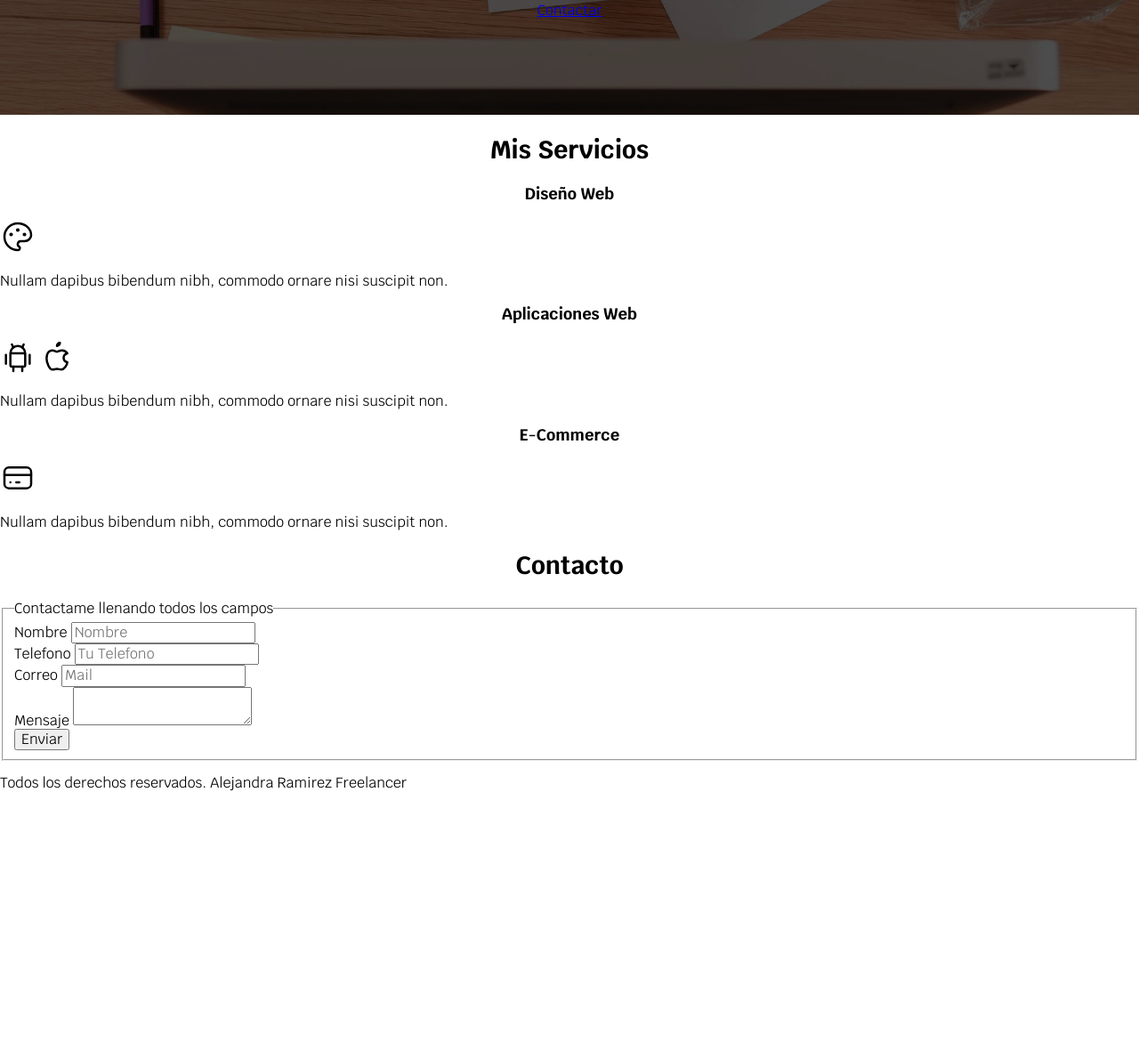
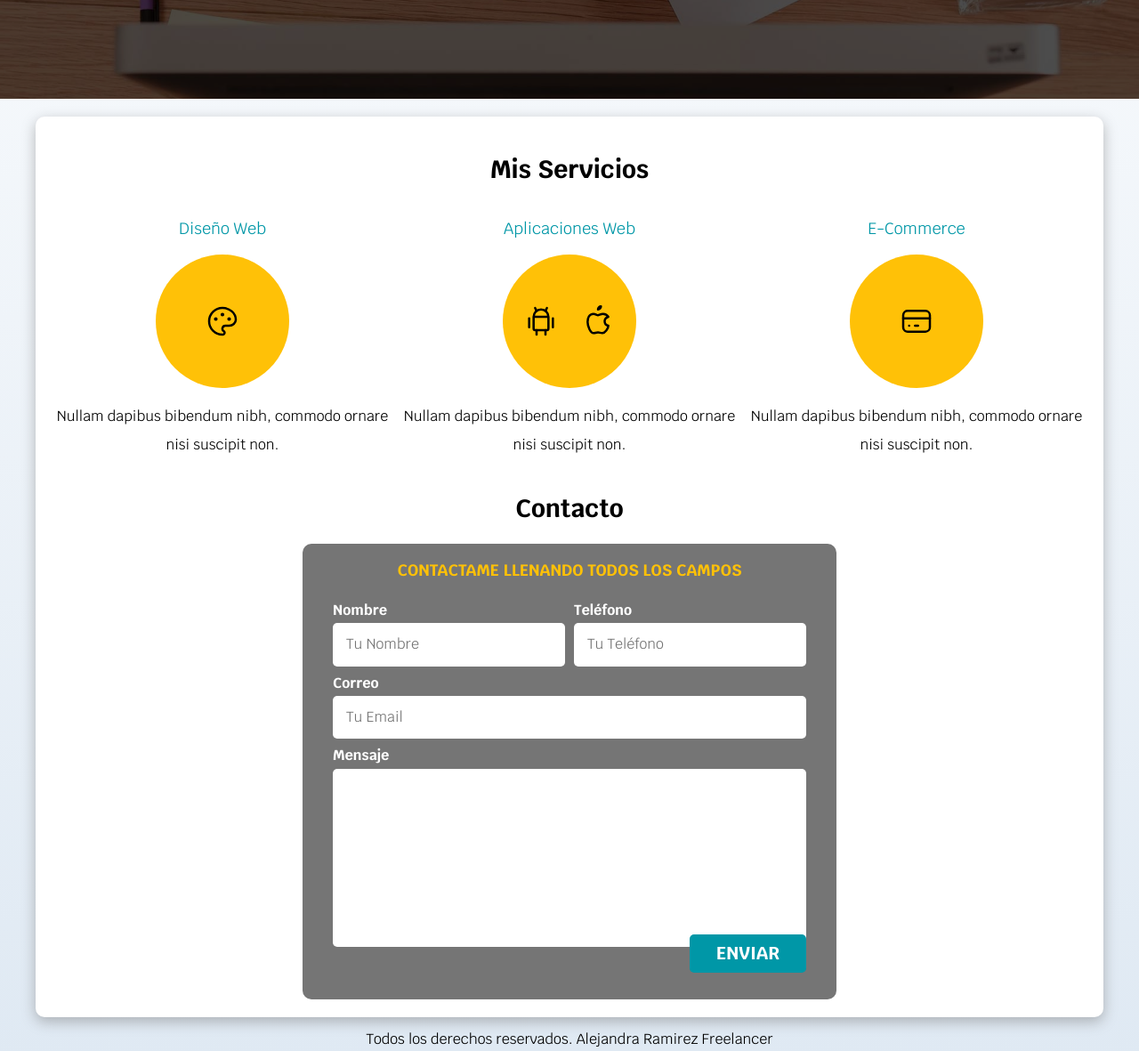
Before and after one commit to Judzuey/Sitio_Freelancer, a plain HTML site: page index.html in a window 1280 px wide. Shown: the part 477-1658 px from the top of the page at 89% size. Before the commit the page ends 1383 px from the top, so only its background shows below. Drawn offline with Linux system fonts and the light colour scheme.

Commit message:
styles finish

```diff
--- a/css/style.css
+++ b/css/style.css
@@ -5,6 +5,7 @@
     --primario: #ffc107;
     --secundario: #0097a7;
     --gris: #757575;
+    --grisClaro: #DFE9F3;
 
     --fuente: 'Krub', sans-serif;
 }
@@ -12,34 +13,70 @@
 /* Reinicia los valores de rem */
 html {
     font-size: 62.5%;
-    box-sizing: border-box;
+    box-sizing: border-box; /* Hack para Box Model **/
+    scroll-snap-type: y mandatory;
 }
 
-/* *, *:before, *:after {
+*, *:before, *:after {
     box-sizing: inherit;
-} */
+}
 
 body {
-    font-size: 16px;
-    font-family: var(--fuente);
+    font-size: 16px; /* 1rem = 10px */
+    font-family: 'Krub', sans-serif;
+    background-image: linear-gradient(to top, var(--grisClaro) 0%, var(--blanco) 100% );
+}
+
+.contenedor {
+    max-width: 120rem;
+    margin: 0 auto;
+}
+
+.boton{
+    background-color: var(--secundario);
+    color: var(--blanco);
+    padding: 1rem 3rem;
+    margin-top: 1rem;
+    font-size: 2rem;
+    text-decoration: none;
+    text-transform: uppercase;
+    font-weight: 700;
+    border-radius: .5rem;
+    width: 90%;
+    text-align: center;
+    border: none;
+}
+
+@media (min-width: 768px) {
+    .boton {
+        width: auto;
+    }
+}
+.boton:hover {
+    cursor: pointer;
+}
+
+.sombra {
+    box-shadow: 0px 5px 15px 0px rgba(112,112,112,0.48);
+    background-color: var(--blanco);
+    padding: 2rem;
+    border-radius: 1rem;
 }
 
 /* Tipografia */
 h1 {
     font-size: 3.8rem;
 }
-
 h2 {
     font-size: 2.8rem;
 }
-
 h3 {
     font-size: 1.8rem;
 }
-
-h1, h2, h3 {
+h1,h2,h3 {
     text-align: center;
 }
+
 
 /* *************************** */
 
@@ -48,29 +85,30 @@ h1, h2, h3 {
     font-size: 2rem;
 }
 
-.titulo span {
-    font-size: 2rem;
+/** Utilidades **/
+.w-sm-100 {
+    width: 100%;
 }
-
-.contenedor {
-    max-width: 120rem;
-    margin: 0 auto;
+@media (min-width: 768px) {
+    .w-sm-100 {
+        width: auto;
+    }
 }
-
-.nav-bg {
-    background-color: var(--secundario);
+.flex {
+    display: flex;
+}
+.alinear-derecha {
+    justify-content: flex-end;
 }
 
 /* Navegacion Principal */
 .nav-bg {
     background-color: var(--secundario);
 }
-
 .navegacion-principal {
     display: flex;
     flex-direction: column;
 }
-
 @media (min-width: 768px) {
     .navegacion-principal {
         flex-direction: row;
@@ -87,7 +125,6 @@ h1, h2, h3 {
     font-weight: 700;
     padding: 1rem;
 }
-
 .navegacion-principal a:hover {
     background-color: var(--primario);
     color: var(--oscuro);
@@ -102,24 +139,119 @@ h1, h2, h3 {
     position: relative;
     margin-bottom: 2rem;
 }
-
 .contenido-hero {
     position: absolute;
-    background-color: rgba( 0,0,0, .7 ); /** Anterior **/
+    /* background-color: rgba( 0,0,0, .7 ); */
     background-color: rgb( 0 0 0 / 70% );
     width: 100%;
     height: 100%;
-
     display: flex;
     flex-direction: column;
     align-items: center;
     justify-content: center;
 
 }
-.contenido-hero h2, .contenido-hero p {
+.contenido-hero h2,
+.contenido-hero p {
     color: var(--blanco);
 }
 .contenido-hero .ubicacion {
     display: flex;
     align-items: flex-end;
 }
+
+/** Servicios **/
+@media (min-width: 768px) {
+    .servicios {
+        display: grid;
+        grid-template-columns: repeat(3, 1fr);
+        column-gap: 1rem;
+    }
+}
+
+.servicio {
+    display: flex;
+    flex-direction: column;
+    align-items: center;
+}
+.servicio h3 {
+    color: var(--secundario);
+    font-weight: normal;
+}
+.servicio p {
+    line-height: 2;
+    text-align: center;
+}
+.servicio .iconos {
+    height: 15rem;
+    width: 15rem;
+    background-color: var(--primario);
+    border-radius: 50%;
+    display: flex;
+    justify-content: space-evenly;
+    align-items: center;
+}
+
+/* Contacto */
+.formulario{
+    background-color: var(--gris);
+    width: min( 60rem, 100% );
+    margin: 0 auto;
+    padding: 2rem;
+    border-radius: 1rem;
+}
+
+.formulario fieldset{
+    border: none;
+}
+
+.formulario legend{
+    text-align: center;
+    font-size: 1.8rem;
+    text-transform: uppercase;
+    font-weight: 700;
+    margin-bottom: 2rem;
+    color: var(--primario);
+}
+
+@media (min-width: 768px) {
+    .contenedor-campos {
+        display: grid;
+        grid-template-columns: repeat(2, 1fr);
+        column-gap: 1rem;
+        grid-template-rows: auto auto 20rem;
+    }
+
+    .campo:nth-child(3),
+    .campo:nth-child(4) {
+        grid-column: 1 / 3;
+    }
+}
+
+.campo{
+    margin-bottom: 1rem;
+}
+
+.campo label{
+    color: var(--blanco);
+    font-weight: bold;
+    margin-bottom: .5rem;
+    display: block;
+}
+
+.campo textarea{
+    height: 20rem;
+}
+
+.input-text{
+    width: 100%;
+    border: none;
+    padding: 1.5rem;
+    border-radius: .5rem;
+}
+
+
+/* footer */
+.footer {
+    text-align: center;
+}
--- a/index.html
+++ b/index.html
@@ -10,19 +10,17 @@
     <link rel="stylesheet" href="css/normalize.css">
     <!-- Fuentes -->
     <link href="https://fonts.googleapis.com/css2?family=Krub:wght@400;700&display=swap" rel="stylesheet">
-
+    <!-- Hoja de estilos -->
     <link rel="stylesheet" href="css/style.css">
 
 </head>
 
 <body>
-
     <header>
         <h1 class="titulo">Alejandra Ramirez <span>Freelancer</span></h1>
     </header>
 
-    <img src="" alt="">
-
+    <!-- Navegacion -->
     <div class="nav-bg">
         <nav class="navegacion-principal contenedor">
             <a href="#">Inicio</a>
@@ -33,34 +31,36 @@
     </div>
 
 
+    <!-- contenido hero -->
     <section class="hero">
-
         <div class="contenido-hero">
-            <h2> Diseño y Desarrollo Web Freelancer</h2>
-
-            <svg xmlns="http://www.w3.org/2000/svg" class="icon icon-tabler icon-tabler-map-pin" width="88" height="88"
-                viewBox="0 0 24 24" stroke-width="1.5" stroke="#ffc107" fill="none" stroke-linecap="round"
-                stroke-linejoin="round">
-                <path stroke="none" d="M0 0h24v24H0z" fill="none" />
+            <h2>Diseño y Desarrollo Web <span> Freelancer</span></h2>
+            <div class="ubicacion">
+                <svg xmlns="http://www.w3.org/2000/svg" class="icon icon-tabler icon-tabler-map-pin" width="88"
+                    height="88" viewBox="0 0 24 24" stroke-width="1.5" stroke="#FFC107" fill="none"
+                    stroke-linecap="round" stroke-linejoin="round">
+                    <path stroke="none" d="M0 0h24v24H0z" />
                     <circle cx="12" cy="11" r="3" />
-                <path d="M17.657 16.657l-4.243 4.243a2 2 0 0 1 -2.827 0l-4.244 -4.243a8 8 0 1 1 11.314 0z" />
+                    <path d="M17.657 16.657L13.414 20.9a1.998 1.998 0 0 1 -2.827 0l-4.244-4.243a8 8 0 1 1 11.314 0z" />
                 </svg>
-
                 <p>Guadalajara, Jalisco</p>
-            <a href="#">Contactar</a>
+            </div>
+            <a class="boton" href="#">Contactar</a>
         </div>
 
     </section>
 
-
-    <main>
+    <!-- Servicios -->
+    <main class="contenedor sombra">
         <h2>Mis Servicios</h2>
 
-        <section>
+        <div class="servicios">
+            <section class="servicio">
                 <h3>Diseño Web</h3>
-            <svg xmlns="http://www.w3.org/2000/svg" class="icon icon-tabler icon-tabler-palette" width="40" height="40"
-                viewBox="0 0 24 24" stroke-width="1.5" stroke="#000000" fill="none" stroke-linecap="round"
-                stroke-linejoin="round">
+                <div class="iconos">
+                    <svg xmlns="http://www.w3.org/2000/svg" class="icon icon-tabler icon-tabler-palette" width="40"
+                        height="40" viewBox="0 0 24 24" stroke-width="1.5" stroke="#000000" fill="none"
+                        stroke-linecap="round" stroke-linejoin="round">
                         <path stroke="none" d="M0 0h24v24H0z" fill="none" />
                         <path
                             d="M12 21a9 9 0 1 1 0 -18a9 8 0 0 1 9 8a4.5 4 0 0 1 -4.5 4h-2.5a2 2 0 0 0 -1 3.75a1.3 1.3 0 0 1 -1 2.25" />
@@ -68,14 +68,16 @@
                         <circle cx="12" cy="7.5" r=".5" fill="currentColor" />
                         <circle cx="16.5" cy="10.5" r=".5" fill="currentColor" />
                     </svg>
+                </div>
                 <p>Nullam dapibus bibendum nibh, commodo ornare nisi suscipit non.</p>
             </section>
 
-        <section>
+            <section class="servicio">
                 <h3>Aplicaciones Web</h3>
-            <svg xmlns="http://www.w3.org/2000/svg" class="icon icon-tabler icon-tabler-brand-android" width="40"
-                height="40" viewBox="0 0 24 24" stroke-width="1.5" stroke="#000000" fill="none" stroke-linecap="round"
-                stroke-linejoin="round">
+                <div class="iconos">
+                    <svg xmlns="http://www.w3.org/2000/svg" class="icon icon-tabler icon-tabler-brand-android"
+                        width="40" height="40" viewBox="0 0 24 24" stroke-width="1.5" stroke="#000000" fill="none"
+                        stroke-linecap="round" stroke-linejoin="round">
                         <path stroke="none" d="M0 0h24v24H0z" fill="none" />
                         <line x1="4" y1="10" x2="4" y2="16" />
                         <line x1="20" y1="10" x2="20" y2="16" />
@@ -87,69 +89,78 @@
                     </svg>
 
                     <svg xmlns="http://www.w3.org/2000/svg" class="icon icon-tabler icon-tabler-brand-apple" width="40"
-                height="40" viewBox="0 0 24 24" stroke-width="1.5" stroke="#000000" fill="none" stroke-linecap="round"
-                stroke-linejoin="round">
+                        height="40" viewBox="0 0 24 24" stroke-width="1.5" stroke="#000000" fill="none"
+                        stroke-linecap="round" stroke-linejoin="round">
                         <path stroke="none" d="M0 0h24v24H0z" fill="none" />
                         <path
                             d="M9 7c-3 0 -4 3 -4 5.5c0 3 2 7.5 4 7.5c1.088 -.046 1.679 -.5 3 -.5c1.312 0 1.5 .5 3 .5s4 -3 4 -5c-.028 -.01 -2.472 -.403 -2.5 -3c-.019 -2.17 2.416 -2.954 2.5 -3c-1.023 -1.492 -2.951 -1.963 -3.5 -2c-1.433 -.111 -2.83 1 -3.5 1c-.68 0 -1.9 -1 -3 -1z" />
                         <path d="M12 4a2 2 0 0 0 2 -2a2 2 0 0 0 -2 2" />
                     </svg>
+
+                </div>
+
+
                 <p>Nullam dapibus bibendum nibh, commodo ornare nisi suscipit non.</p>
             </section>
 
-        <section>
+            <section class="servicio">
                 <h3>E-Commerce</h3>
+                <div class="iconos">
                     <svg xmlns="http://www.w3.org/2000/svg" class="icon icon-tabler icon-tabler-credit-card" width="40"
-                height="40" viewBox="0 0 24 24" stroke-width="1.5" stroke="#000000" fill="none" stroke-linecap="round"
-                stroke-linejoin="round">
+                        height="40" viewBox="0 0 24 24" stroke-width="1.5" stroke="#000000" fill="none"
+                        stroke-linecap="round" stroke-linejoin="round">
                         <path stroke="none" d="M0 0h24v24H0z" fill="none" />
                         <rect x="3" y="5" width="18" height="14" rx="3" />
                         <line x1="3" y1="10" x2="21" y2="10" />
                         <line x1="7" y1="15" x2="7.01" y2="15" />
                         <line x1="11" y1="15" x2="13" y2="15" />
                     </svg>
+                </div>
                 <p>Nullam dapibus bibendum nibh, commodo ornare nisi suscipit non.</p>
             </section>
+        </div>
 
-    </main>
-
+        <!-- contacto -->
         <section>
             <h2>Contacto</h2>
 
-        <form action="">
+            <form class="formulario">
                 <fieldset>
                     <legend>Contactame llenando todos los campos</legend>
 
-                <div>
-                    <label for="">Nombre</label>
-                    <input type="tel" placeholder="Nombre">
+                    <div class="contenedor-campos">
+
+                        <div class="campo">
+                            <label>Nombre</label>
+                            <input class="input-text" type="text" placeholder="Tu Nombre">
                         </div>
 
-                <div>
-                    <label for="">Telefono</label>
-                    <input type="tel" placeholder="Tu Telefono">
+                        <div class="campo">
+                            <label>Teléfono</label>
+                            <input class="input-text" type="tel" placeholder="Tu Teléfono">
                         </div>
 
-                <div>
-                    <label for="">Correo</label>
-                    <input type="email" name="" id="" placeholder="Mail">
+                        <div class="campo">
+                            <label>Correo</label>
+                            <input class="input-text" type="email" placeholder="Tu Email">
                         </div>
 
-                <div>
-                    <label for="">Mensaje</label>
-                    <textarea name="" id=""></textarea>
+                        <div class="campo">
+                            <label>Mensaje</label>
+                            <textarea class="input-text"></textarea>
+                        </div>
                     </div>
 
-                <div>
-                    <input type="submit" value="Enviar">
+                    <div class="alinear-derecha flex">
+                        <input class="boton w-sm-100" type="submit" value="Enviar">
                     </div>
-
                 </fieldset>
             </form>
+        </section>
+    </main>
 
-    </section>
-
-    <footer>
+    <!-- pie de pagina -->
+    <footer class="footer">
         <p>Todos los derechos reservados. Alejandra Ramirez Freelancer</p>
     </footer>
 
```
Lines whose indentation alone changed are shown as unchanged.
